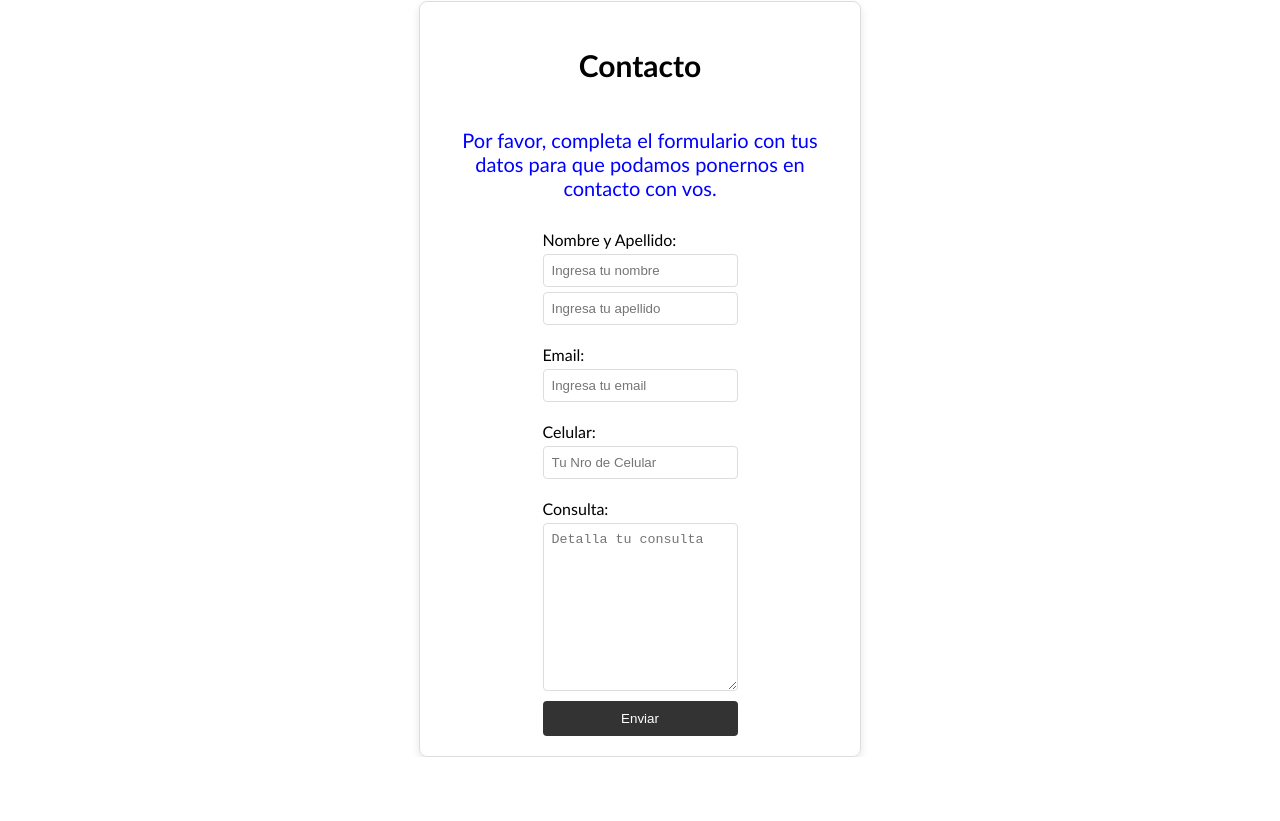
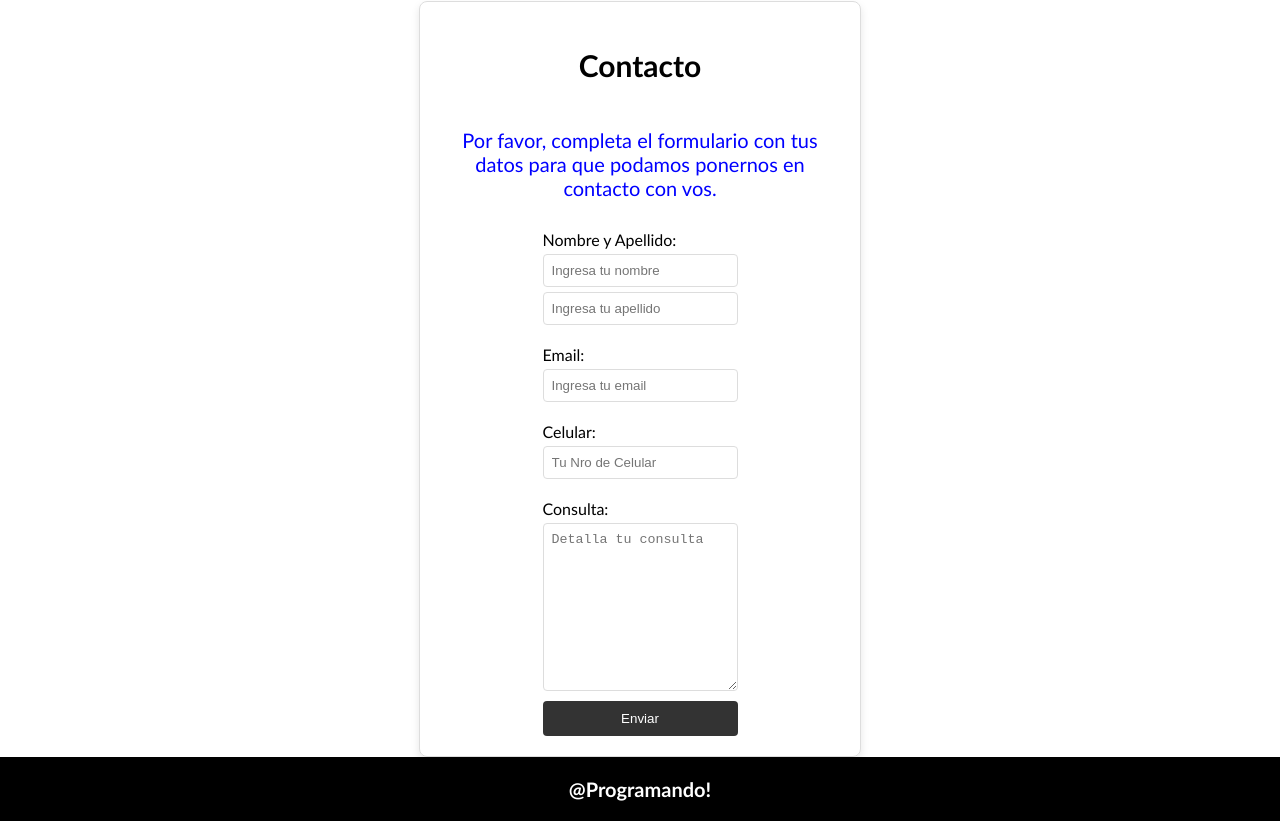
Before and after one commit to lucasjerez94/website-programando-, a React (Create React App) app: page / in a window 1280 px wide. Shown: the part 1645-2466 px from the top of the page. Before the commit the page ends 2402 px from the top, so only its background shows below. Built offline with nearby package versions, Linux system fonts and the light colour scheme.

Commit message:
scroll-behavior edited

```diff
--- a/src/App.css
+++ b/src/App.css
@@ -1,6 +1,9 @@
 /* ----- We will use Flexbox styling ----- */
 
 /* ----- General styles ----- */
+*{
+  scroll-behavior: smooth;
+}
 .App{
   display: flex;
   flex-direction: column;
@@ -42,7 +45,11 @@ body{
   margin-right: 15px;
   cursor: pointer;
 }
-.ul-header li:hover{
+.ul-header a {
+  text-decoration: none;
+  color: inherit;
+}
+.ul-header a:hover {
   color: #ffd700;
 }
 /*----------------------*/
@@ -176,6 +183,22 @@ body{
 }
 /*----------------------*/
 
+/* FOOTER */
+.footer{
+  display: flex;
+  flex-direction: column;
+  align-items: center;
+  width: 100%;
+  background-color: black;
+}
+.p-footer{
+  color: white;
+  font-weight: bold;
+  font-size: 20px;
+}
+/*----------------------*/
+
+
 
 /* ----- Medias querys ----- */
 @media (max-width: 767px) {
--- a/src/App.jsx
+++ b/src/App.jsx
@@ -1,5 +1,5 @@
 import './App.css';
-import {Header, Hero, Contact} from './atoms'
+import {Header, Hero, Contact, Footer} from './atoms'
 import {Main} from './molecules'
 
 function App() {
@@ -9,6 +9,7 @@ function App() {
       <Hero />
       <Main />
       <Contact />
+      <Footer />
     </div>
   );
 }
--- a/src/atoms/Contact.jsx
+++ b/src/atoms/Contact.jsx
@@ -24,7 +24,7 @@ export const Contact = () => {
   };
 
   return (
-    <div className="contact">
+    <div id='contacto' className="contact">
       <h2 className='h2-contact'>Contacto</h2>
       <p className='p-contact'>Por favor, completa el formulario con tus datos para que podamos ponernos en contacto con vos.</p>
       <form className='form-contact' onSubmit={handleSubmit}>
--- /dev/null
+++ b/src/atoms/Footer.jsx
@@ -0,0 +1,7 @@
+export const Footer = () => {
+    return(
+        <div className="footer">
+            <p className="p-footer">@Programando!</p>
+        </div>
+    );
+};
--- a/src/atoms/Header.jsx
+++ b/src/atoms/Header.jsx
@@ -1,12 +1,36 @@
 export const Header = () => {
-    return(
+  const scrollToElement = (id) => {
+    const element = document.getElementById(id);
+    if (element) {
+      element.scrollIntoView({
+        behavior: 'smooth',
+        block: 'start',
+      });
+    }
+  };
+
+  return (
     <div className="header">
-            <h1 className="h1-header">Programando!</h1>
+      <h1 className="h1-header">
+        Programando!
+      </h1>
       <nav className="navbar-header">
         <ul className="ul-header">
-                    <li><a href="/"></a>Inicio</li>
-                    <li><a href="/cursos"></a>Cursos</li>
-                    <li><a href="/contacto"></a>Contacto</li>
+          <li>
+            <a href="#inicio" onClick={() => scrollToElement('inicio')}>
+              Inicio
+            </a>
+          </li>
+          <li>
+            <a href="#cursos" onClick={() => scrollToElement('cursos')}>
+              Cursos
+            </a>
+          </li>
+          <li>
+            <a href="#contacto" onClick={() => scrollToElement('contacto')}>
+              Contacto
+            </a>
+          </li>
         </ul>
       </nav>
     </div>
--- a/src/atoms/Hero.jsx
+++ b/src/atoms/Hero.jsx
@@ -1,6 +1,6 @@
 export const Hero = () => {
   return (
-    <div className="hero">
+    <div id="inicio" className="hero">
         <h1 className="h1-hero">¡Aprende a programar!</h1>
         <p className="p-hero">En nuestro sitio podras encontrar los mejores cursos para convertirte en un programador</p>
     </div>
--- a/src/atoms/index.js
+++ b/src/atoms/index.js
@@ -1,5 +1,6 @@
 import {Header} from './Header';
 import {Hero} from './Hero';
 import {Contact} from './Contact';
+import {Footer} from './Footer';
 
-export {Header, Hero, Contact};
+export {Header, Hero, Contact, Footer};
--- a/src/molecules/Main.jsx
+++ b/src/molecules/Main.jsx
@@ -36,7 +36,7 @@ export const Main = () => {
     ]
 
     return(
-        <div className="main">
+        <div id='cursos' className="main">
             <p className="p-main">Nuestros cursos</p>
             <div className="templatecard">
                 {cardsData.map((card, index) => (
```
Lines whose indentation alone changed are shown as unchanged.
